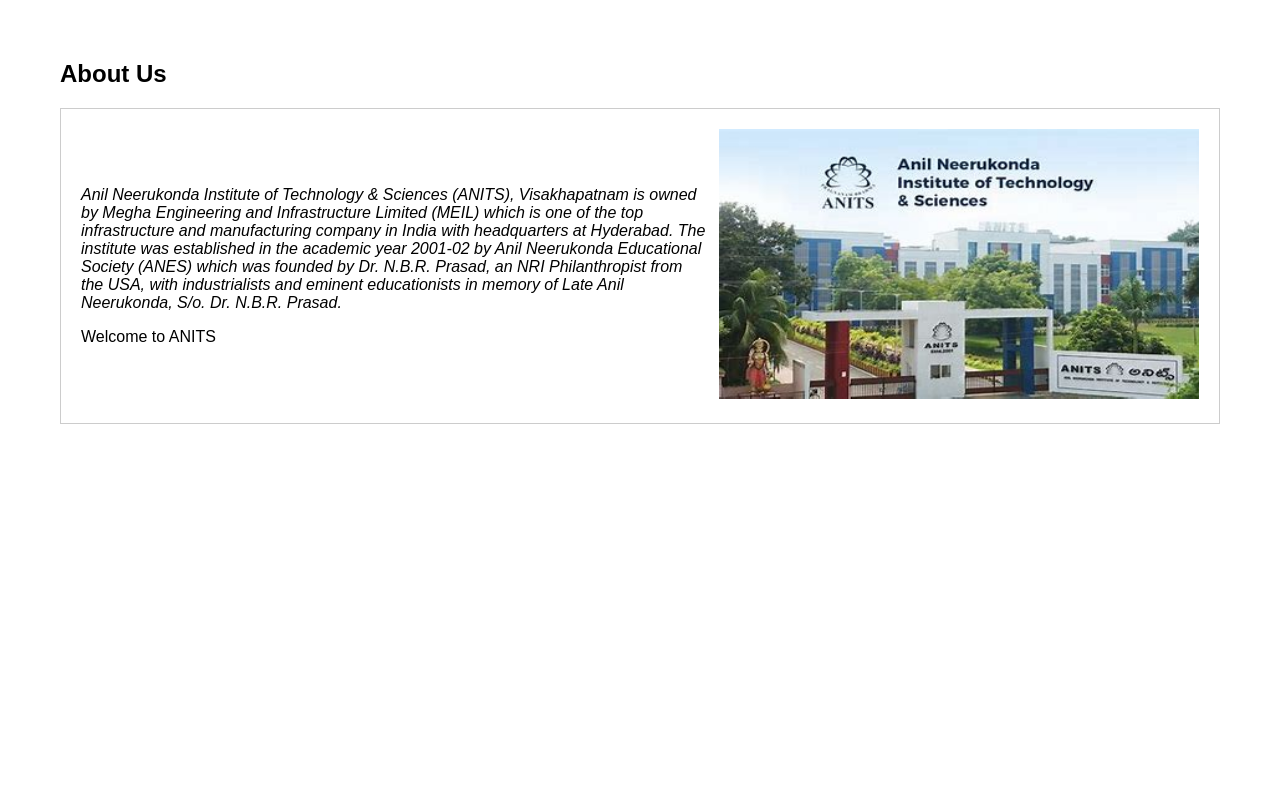
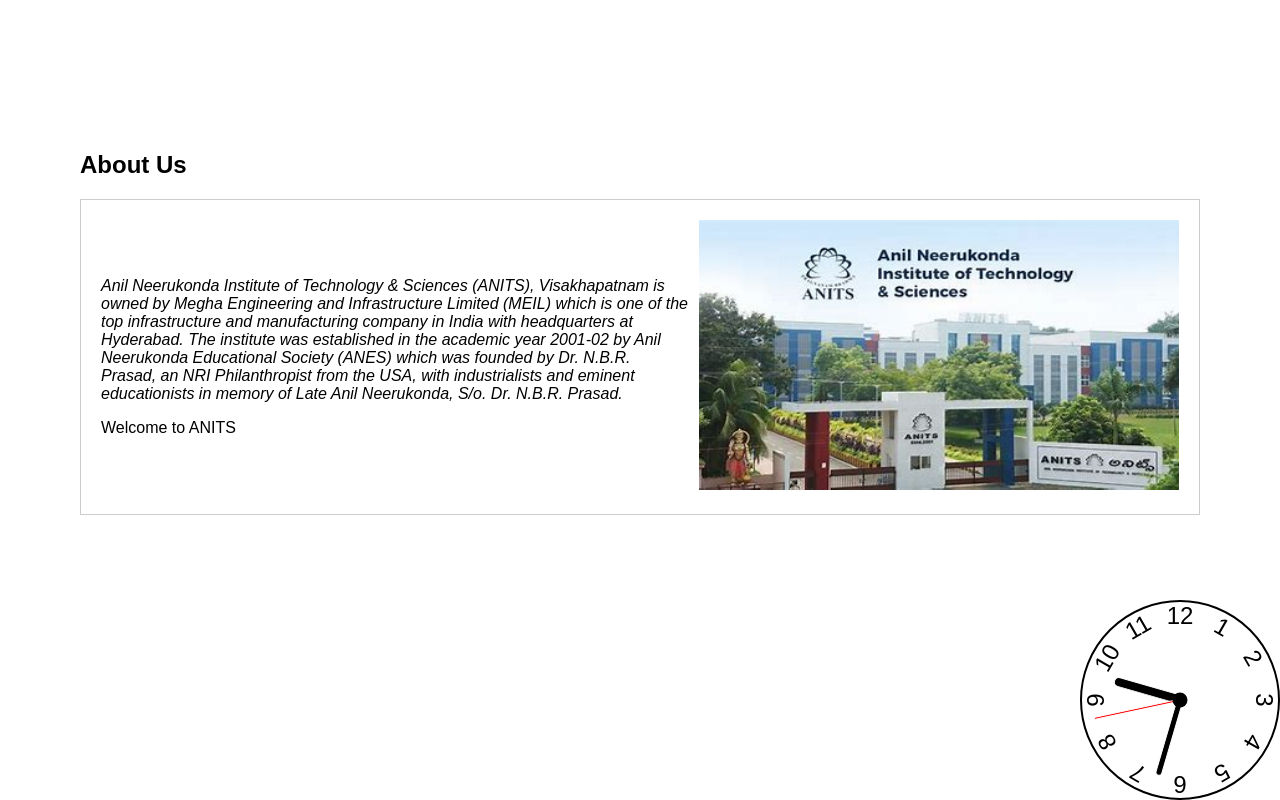
Before and after one commit to thnamuS/Web_tech_lab, a plain HTML site: page right.html in a window 1280 px wide. Drawn offline with Linux system fonts and the light colour scheme.

Commit message:
clock integrated

```diff
--- /dev/null
+++ b/analogclock.css
@@ -0,0 +1,89 @@
+*, *::after, *::before {
+    box-sizing: border-box;
+  }
+
+  body {
+    display: flex;
+    justify-content: center;
+    align-items: center;
+    min-height: 100vh;
+    overflow: hidden;
+  }
+
+  .clock {
+    width: 200px;
+    height: 200px;
+    background-color: rgba(255, 255, 255, .8);
+    border-radius: 50%;
+    border: 2px solid black;
+    position: fixed;
+    bottom: 0px;
+    right: 0px;
+    z-index: 10px;
+  }
+
+  .clock .number {
+    --rotation: 0;
+    position: absolute;
+    width: 100%;
+    height: 100%;
+    text-align: center;
+    transform: rotate(var(--rotation));
+    font-size: 1.5rem;
+  }
+
+  .clock .number1 { --rotation: 30deg; }
+  .clock .number2 { --rotation: 60deg; }
+  .clock .number3 { --rotation: 90deg; }
+  .clock .number4 { --rotation: 120deg; }
+  .clock .number5 { --rotation: 150deg; }
+  .clock .number6 { --rotation: 180deg; }
+  .clock .number7 { --rotation: 210deg; }
+  .clock .number8 { --rotation: 240deg; }
+  .clock .number9 { --rotation: 270deg; }
+  .clock .number10 { --rotation: 300deg; }
+  .clock .number11 { --rotation: 330deg; }
+
+  .clock .hand {
+    --rotation: 0;
+    position: absolute;
+    bottom: 50%;
+    left: 50%;
+    border: 1px solid white;
+    border-top-left-radius: 10px;
+    border-top-right-radius: 10px;
+    transform-origin: bottom;
+    z-index: 10;
+    transform: translateX(-50%) rotate(calc(var(--rotation) * 1deg));
+  }
+
+  .clock::after {
+    content: '';
+    position: absolute;
+    background-color: black;
+    z-index: 11;
+    width: 15px;
+    height: 15px;
+    top: 50%;
+    left: 50%;
+    transform: translate(-50%, -50%);
+    border-radius: 50%;
+  }
+
+  .clock .hand.second {
+    width: 3px;
+    height: 45%;
+    background-color: red;
+  }
+
+  .clock .hand.minute {
+    width: 7px;
+    height: 40%;
+    background-color: black;
+  }
+
+  .clock .hand.hour {
+    width: 10px;
+    height: 35%;
+    background-color: black;
+  }
--- /dev/null
+++ b/analogclock.js
@@ -0,0 +1,21 @@
+document.addEventListener('DOMContentLoaded', function () {
+  const hourHand = document.querySelector('.hand.hour');
+  const minuteHand = document.querySelector('.hand.minute');
+  const secondHand = document.querySelector('.hand.second');
+
+  function updateClock() {
+      const now = new Date();
+      const hours = now.getHours();
+      const minutes = now.getMinutes();
+      const seconds = now.getSeconds();
+      const hourDegrees = (hours % 12 + minutes / 60) * 30;
+      const minuteDegrees = (minutes + seconds / 60) * 6;
+      const secondDegrees = seconds * 6;
+
+      hourHand.style.transform = `translateX(-50%) rotate(${hourDegrees}deg)`;
+      minuteHand.style.transform = `translateX(-50%) rotate(${minuteDegrees}deg)`;
+      secondHand.style.transform = `translateX(-50%) rotate(${secondDegrees}deg)`;
+  }
+  setInterval(updateClock, 1000);
+  updateClock();
+});
--- a/right.html
+++ b/right.html
@@ -2,8 +2,8 @@
 <html>
 <head>
   <link rel="stylesheet" href="right.css">
-  <script>
-  </script>
+  <link rel="stylesheet" href="analogclock.css">
+  <script src="analogclock.js"></script>
   <style>
     body {
       font-family: Arial, sans-serif;
@@ -58,6 +58,23 @@
       <iframe name="right_frame" style="width: 100%; height: 150px; border: none;"></iframe>
     </aside>
   </main>
+  <div class="clock">
+    <div class="hand hour" data-hour-hand></div>
+    <div class="hand minute" data-minute-hand></div>
+    <div class="hand second" id = "data-second-hand"></div>
+    <div class="number number1">1</div>
+    <div class="number number2">2</div>
+    <div class="number number3">3</div>
+    <div class="number number4">4</div>
+    <div class="number number5">5</div>
+    <div class="number number6">6</div>
+    <div class="number number7">7</div>
+    <div class="number number8">8</div>
+    <div class="number number9">9</div>
+    <div class="number number10">10</div>
+    <div class="number number11">11</div>
+    <div class="number number12">12</div>
+  </div>
 </body>
 </html>
 
--- a/sample.css
+++ b/sample.css
@@ -4,8 +4,7 @@ body {
   padding: 0;
   min-height: 100vh;
   display: flex;
-  justify-content: center;
-  align-items: center;
+  top: 10px;
 }
 
 .container {
```
Also changed, not shown: analogclock.html (added, +26 -0 lines), index.html (+5 -24 lines), sample.html (+0 -1 lines), timetable.html (+1 -1 lines).
